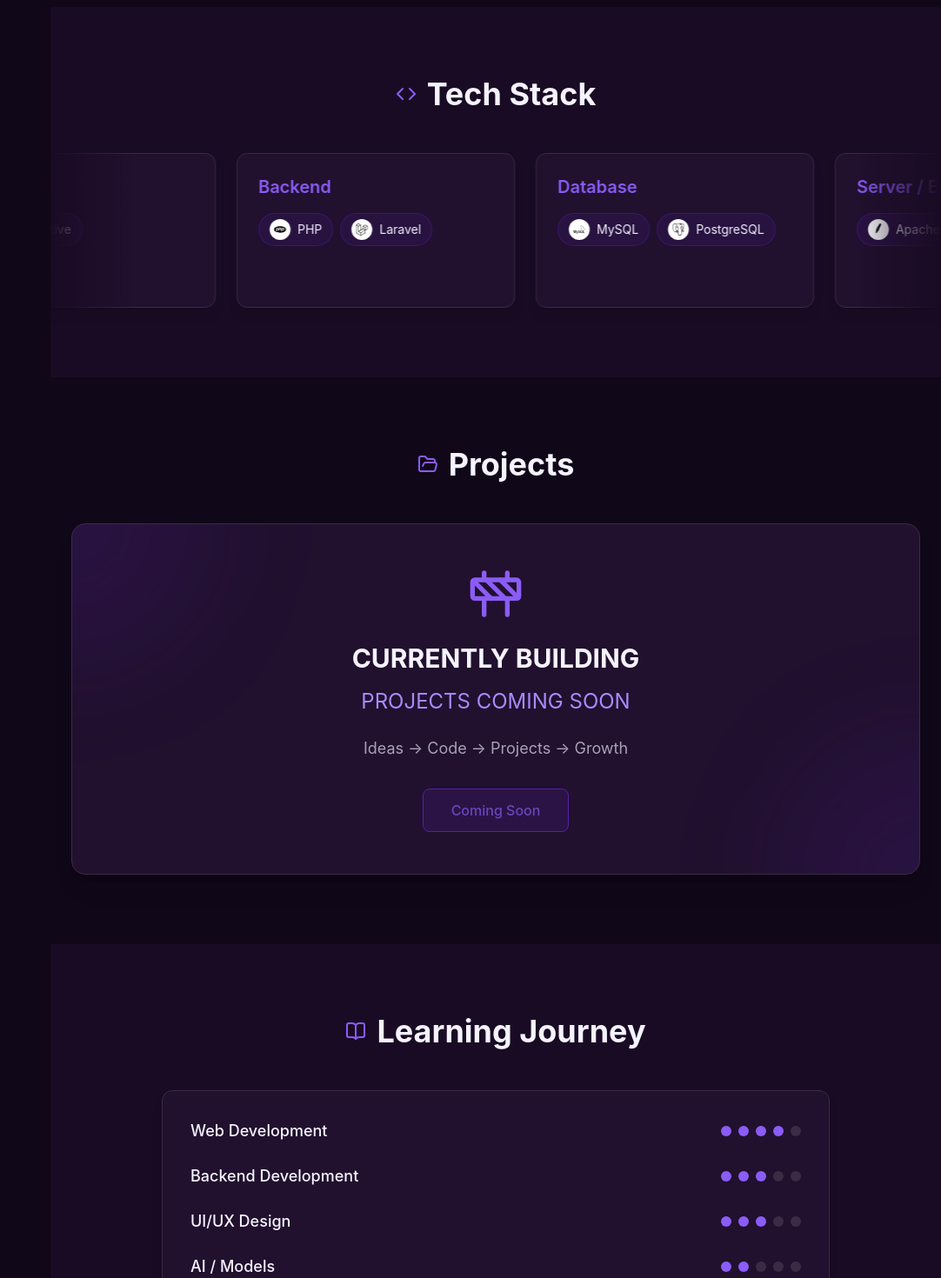
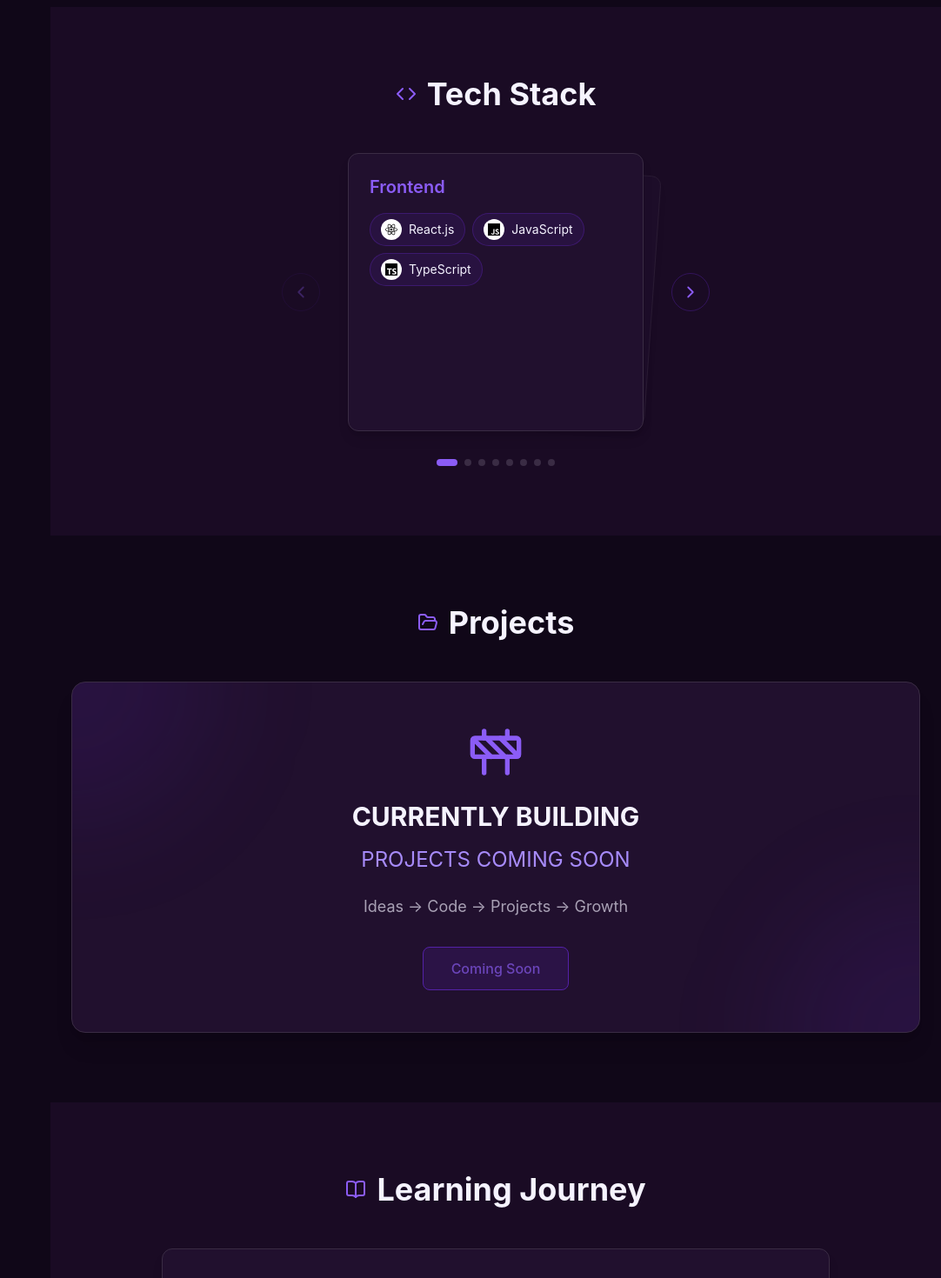
Before and after one commit to Jamesss09/Portfolio, a React (Vite) app in the folder my-portfolio/: page / in a window 1280 px wide. Shown: the part 1330-2800 px from the top of the page at 87% size, without its empty margins (198-1280 px from the left). Built offline with nearby package versions, Linux system fonts and the light colour scheme.

Commit message:
Stacked card carousel for tech stack, learning progress bars, collapsible sidebar

```diff
--- a/my-portfolio/src/App.tsx
+++ b/my-portfolio/src/App.tsx
@@ -1,3 +1,4 @@
+import { useState } from 'react';
 import Sidebar from './components/Sidebar';
 import { Hero } from './components/ui/hero-1';
 import About from './components/About';
@@ -5,14 +6,25 @@ import Skills from './components/Skills';
 import Projects from './components/Projects';
 import Learning from './components/Learning';
 import Contact from './components/Contact';
+import { cn } from '@/lib/utils';
 import './App.css';
 
 function App() {
+  const [sidebarCollapsed, setSidebarCollapsed] = useState(false);
+
   return (
     <>
       <div className="flex min-h-screen bg-bg-primary">
-        <Sidebar />
-        <main className="flex-1 ml-0 md:ml-64 overflow-x-hidden">
+        <Sidebar
+          collapsed={sidebarCollapsed}
+          onToggle={() => setSidebarCollapsed((c) => !c)}
+        />
+        <main
+          className={cn(
+            'flex-1 overflow-x-hidden transition-all duration-300',
+            sidebarCollapsed ? 'md:ml-16' : 'md:ml-64'
+          )}
+        >
           <Hero
             eyebrow="Welcome to my portfolio"
             title="JAMES CARL ENQUIG"
--- a/my-portfolio/src/components/Learning.tsx
+++ b/my-portfolio/src/components/Learning.tsx
@@ -2,27 +2,16 @@ import { motion } from 'framer-motion';
 import { BookOpen } from 'lucide-react';
 
 const learningItems = [
-  { name: 'Web Development', level: 4 },
-  { name: 'Backend Development', level: 3 },
+  { name: 'Web Development', level: 5 },
+  { name: 'Backend Development', level: 4 },
   { name: 'UI/UX Design', level: 3 },
   { name: 'AI / Models', level: 2 },
 ];
 
 const Learning = () => {
-  const getDots = (level: number) => {
-    return Array(5).fill(0).map((_, i) => (
-      <div
-        key={i}
-        className={`w-3 h-3 rounded-full ${
-          i < level ? 'bg-primary-light' : 'bg-border'
-        }`}
-      />
-    ));
-  };
-
   return (
     <section id="learning" className="py-20 px-6 bg-bg-dark">
-      <div className="max-w-6xl mx-auto">
+      <div className="max-w-3xl mx-auto">
         <motion.div
           initial={{ opacity: 0, y: 20 }}
           whileInView={{ opacity: 1, y: 0 }}
@@ -41,23 +30,27 @@ const Learning = () => {
           whileInView={{ opacity: 1, y: 0 }}
           viewport={{ once: true }}
           transition={{ duration: 0.6 }}
-          className="bg-bg-card border border-border rounded-xl p-8 shadow-lg max-w-3xl mx-auto"
+          className="bg-bg-card border border-border rounded-xl p-8 shadow-lg space-y-7"
         >
-          <div className="space-y-6">
-            {learningItems.map((item, index) => (
-              <motion.div
-                key={item.name}
-                initial={{ opacity: 0, x: -20 }}
-                whileInView={{ opacity: 1, x: 0 }}
-                viewport={{ once: true }}
-                transition={{ duration: 0.6, delay: index * 0.1 }}
-                className="flex items-center justify-between gap-4 flex-wrap"
-              >
+          {learningItems.map((item, index) => (
+            <div key={item.name}>
+              <div className="flex items-center justify-between mb-2">
                 <h3 className="text-lg font-medium text-text-primary">{item.name}</h3>
-                <div className="flex gap-2">{getDots(item.level)}</div>
-              </motion.div>
-            ))}
-          </div>
+                <span className="text-sm font-medium text-primary-soft">
+                  {item.level * 20}%
+                </span>
+              </div>
+              <div className="h-2.5 bg-primary/10 rounded-full overflow-hidden border border-primary/20">
+                <motion.div
+                  className="h-full rounded-full bg-gradient-to-r from-primary to-primary-light"
+                  initial={{ width: 0 }}
+                  whileInView={{ width: `${item.level * 20}%` }}
+                  viewport={{ once: true }}
+                  transition={{ duration: 0.9, delay: index * 0.12, ease: 'easeOut' }}
+                />
+              </div>
+            </div>
+          ))}
         </motion.div>
       </div>
     </section>
--- a/my-portfolio/src/components/Skills.tsx
+++ b/my-portfolio/src/components/Skills.tsx
@@ -1,6 +1,6 @@
-import { useEffect } from 'react';
-import { motion, useAnimationControls, useReducedMotion } from 'framer-motion';
-import { Code, BrainCircuit } from 'lucide-react';
+import { useState } from 'react';
+import { motion } from 'framer-motion';
+import { Code, ChevronLeft, ChevronRight, BrainCircuit } from 'lucide-react';
 import {
   siReact,
   siJavascript,
@@ -16,6 +16,7 @@ import {
   siFigma,
 } from 'simple-icons';
 import TechLogo, { type IconSource } from './TechLogo';
+import { cn } from '@/lib/utils';
 
 type Skill = {
   name: string;
@@ -75,7 +76,7 @@ const skillCategories: { title: string; skills: Skill[] }[] = [
 
 function CategoryCard({ category }: { category: (typeof skillCategories)[number] }) {
   return (
-    <div className="w-80 shrink-0 bg-bg-card border border-border rounded-xl p-6 shadow-lg hover:shadow-primary/20 transition-shadow group">
+    <div className="w-full h-full bg-bg-card border border-border rounded-xl p-6 shadow-lg hover:shadow-primary/20 transition-shadow group">
       <h3 className="text-xl font-semibold text-primary-light mb-4 group-hover:text-primary-soft transition-colors">
         {category.title}
       </h3>
@@ -95,63 +96,94 @@ function CategoryCard({ category }: { category: (typeof skillCategories)[number]
 }
 
 const Skills = () => {
-  const controls = useAnimationControls();
-  const prefersReducedMotion = useReducedMotion();
+  const [active, setActive] = useState(0);
+  const total = skillCategories.length;
 
-  useEffect(() => {
-    if (prefersReducedMotion) return;
-    controls.start({
-      x: ['0%', '-50%'],
-      transition: { duration: 36, ease: 'linear', repeat: Infinity },
-    });
-    // eslint-disable-next-line react-hooks/exhaustive-deps
-  }, [controls, prefersReducedMotion]);
+  const prev = () => setActive((a) => Math.max(0, a - 1));
+  const next = () => setActive((a) => Math.min(total - 1, a + 1));
 
   return (
-    <section id="skills" className="py-20 bg-bg-dark">
-      <div className="max-w-6xl mx-auto px-6 mb-12">
+    <section id="skills" className="py-20 bg-bg-dark px-6 overflow-hidden">
+      <div className="max-w-4xl mx-auto">
         <motion.div
           initial={{ opacity: 0, y: 20 }}
           whileInView={{ opacity: 1, y: 0 }}
           viewport={{ once: true }}
           transition={{ duration: 0.6 }}
-          className="text-center"
+          className="text-center mb-12"
         >
           <h2 className="text-4xl font-bold text-text-primary mb-4 flex items-center justify-center gap-3">
             <Code className="text-primary-light" />
             Tech Stack
           </h2>
         </motion.div>
+
+        <div className="flex items-center justify-center gap-4 sm:gap-8">
+          {/* Prev */}
+          <button
+            onClick={prev}
+            disabled={active === 0}
+            aria-label="Previous category"
+            className="grid place-items-center size-11 shrink-0 rounded-full border border-primary/30 text-primary-light hover:bg-primary/10 disabled:opacity-30 disabled:cursor-not-allowed transition-all"
+          >
+            <ChevronLeft size={22} />
+          </button>
+
+          {/* Stacked cards */}
+          <div className="relative h-[320px] w-[280px] sm:w-[340px]">
+            {skillCategories.map((category, i) => {
+              const offset = i - active;
+              const isVisible = Math.abs(offset) <= 1;
+
+              return (
+                <motion.div
+                  key={category.title}
+                  className="absolute inset-0"
+                  style={{ zIndex: 30 - Math.abs(offset), pointerEvents: isVisible ? 'auto' : 'none' }}
+                  animate={{
+                    x: offset * 28,
+                    scale: offset === 0 ? 1 : 0.9,
+                    rotate: offset === -1 ? -4 : offset === 1 ? 4 : 0,
+                    opacity: isVisible ? (offset === 0 ? 1 : 0.55) : 0,
+                  }}
+                  transition={{ type: 'spring', stiffness: 220, damping: 26 }}
+                  onClick={() => {
+                    if (offset === 1) next();
+                    if (offset === -1) prev();
+                  }}
+                >
+                  <CategoryCard category={category} />
+                </motion.div>
+              );
+            })}
           </div>
 
-      <motion.div
-        initial={{ opacity: 0 }}
-        whileInView={{ opacity: 1 }}
-        viewport={{ once: true }}
-        transition={{ duration: 0.6 }}
-        className="relative"
+          {/* Next */}
+          <button
+            onClick={next}
+            disabled={active === total - 1}
+            aria-label="Next category"
+            className="grid place-items-center size-11 shrink-0 rounded-full border border-primary/30 text-primary-light hover:bg-primary/10 disabled:opacity-30 disabled:cursor-not-allowed transition-all"
           >
-        {/* Edge fades so cards appear/disappear smoothly */}
-        <div className="pointer-events-none absolute inset-y-0 left-0 z-10 w-24 bg-gradient-to-r from-bg-dark to-transparent" />
-        <div className="pointer-events-none absolute inset-y-0 right-0 z-10 w-24 bg-gradient-to-l from-bg-dark to-transparent" />
+            <ChevronRight size={22} />
+          </button>
+        </div>
 
-        <motion.div
-          animate={controls}
-          className="flex w-max"
-          style={{ willChange: 'transform' }}
-        >
-          <div className="flex gap-6 pr-6">
-            {skillCategories.map((category) => (
-              <CategoryCard key={category.title} category={category} />
+        {/* Pagination dots */}
+        <div className="flex justify-center gap-2 mt-8">
+          {skillCategories.map((category, i) => (
+            <button
+              key={category.title}
+              onClick={() => setActive(i)}
+              aria-label={`Go to ${category.title}`}
+              className={cn(
+                'h-2 rounded-full transition-all',
+                i === active ? 'w-6 bg-primary-light' : 'w-2 bg-border hover:bg-primary/50'
+              )}
+            />
           ))}
         </div>
-          <div className="flex gap-6 pr-6" aria-hidden="true">
-            {skillCategories.map((category) => (
-              <CategoryCard key={category.title} category={category} />
-            ))}
       </div>
-        </motion.div>
-      </motion.div>
     </section>
   );
 };
```
Also changed, not shown: my-portfolio/src/components/Sidebar.tsx (+43 -13 lines). Lines whose indentation alone changed are shown as unchanged.
